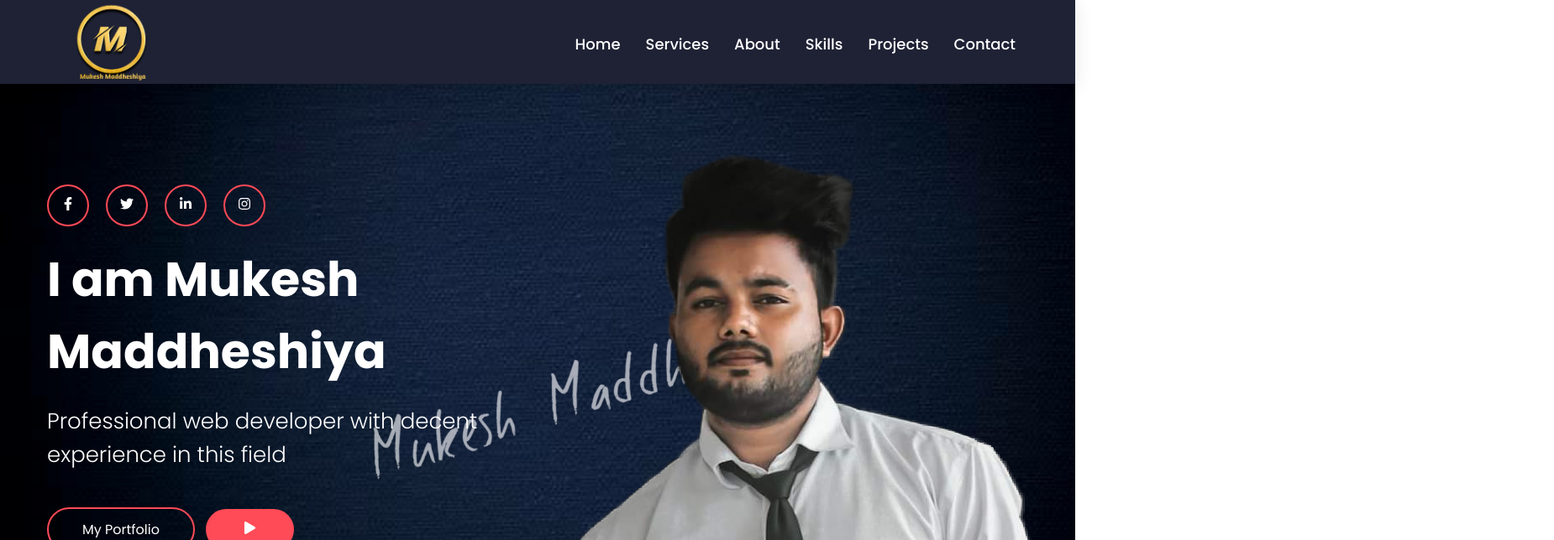
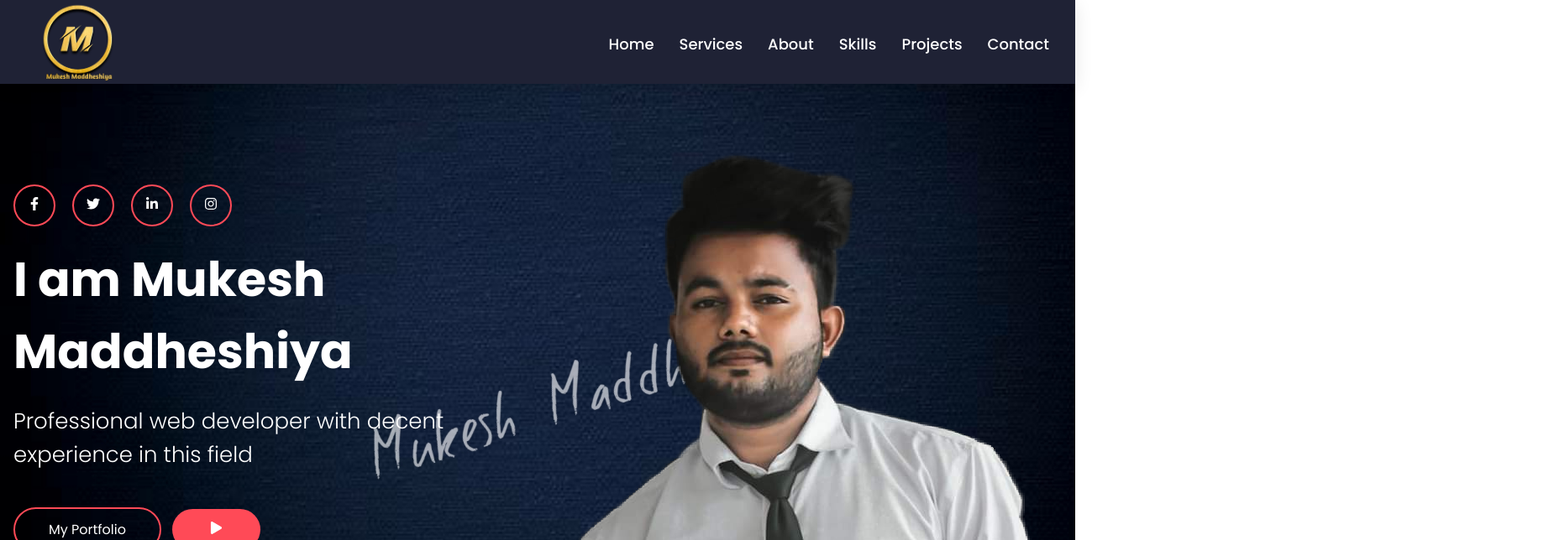
Before and after one commit to vimal143/Mukesh-Portfolio, a React (Create React App) app: page / in a window 1280 px wide. Shown: the top 644 px of the page at 84% size, 1850 px wide, since content can reach past the window. Built offline with nearby package versions, Linux system fonts and the light colour scheme.

Commit message:
CSS properties check

```diff
--- a/src/App.css
+++ b/src/App.css
@@ -50,7 +50,7 @@ body {
 
 /* Helpers */
 .container {
-  width: 1200px;
+  width: 100%;
   margin: 0 auto;
 }
 .bgMain {
```
